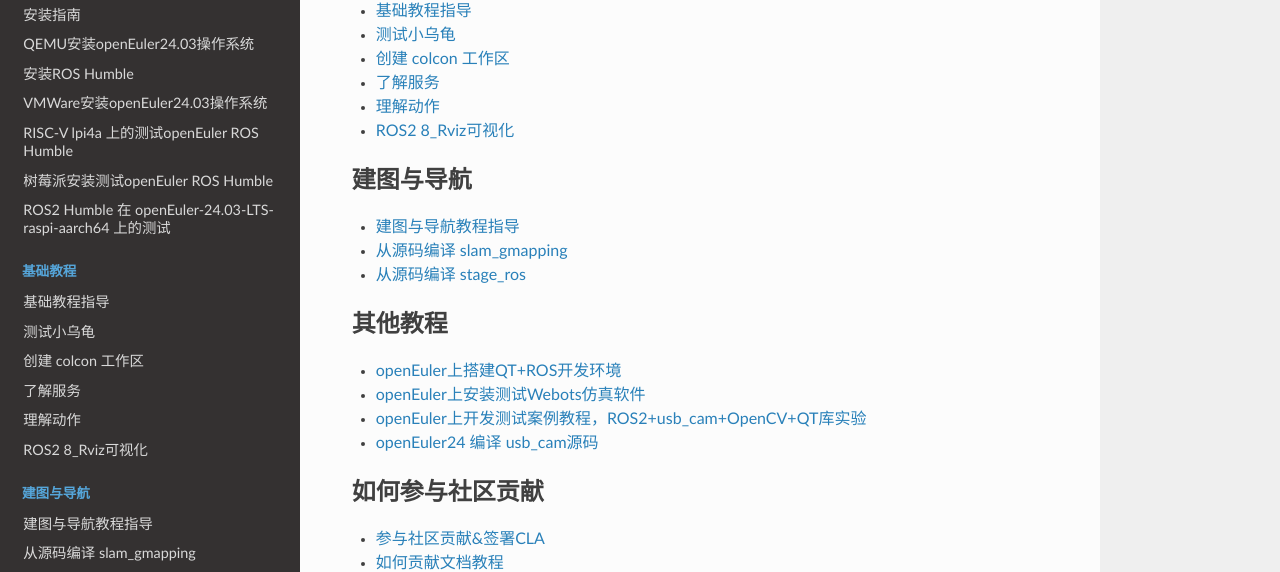
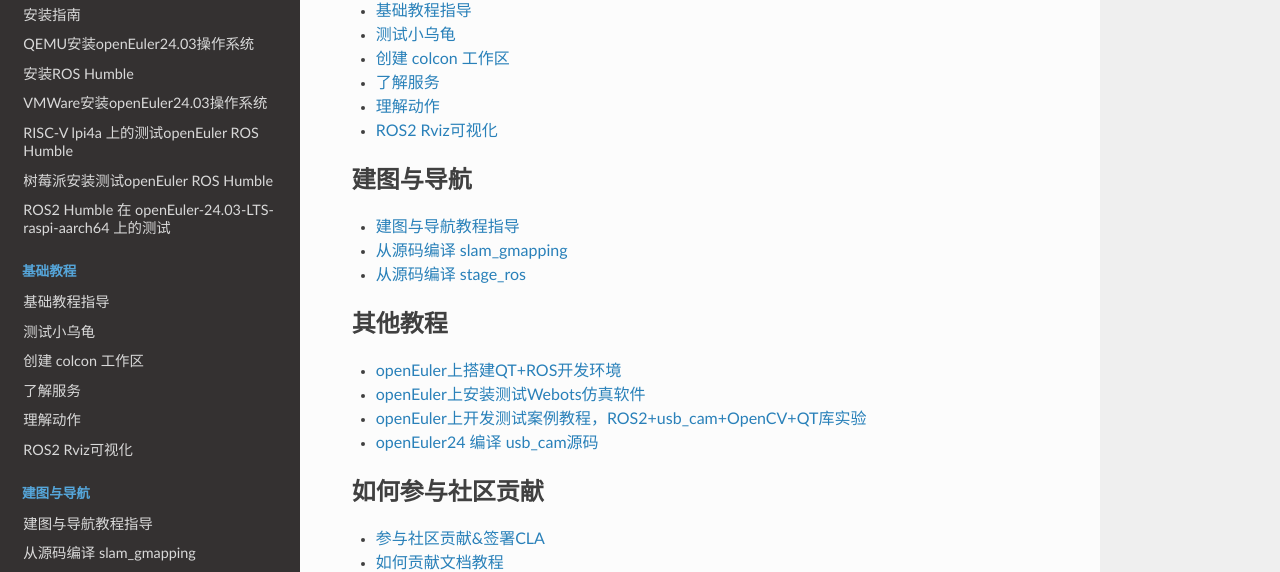
Before and after one commit to openeuler-mirror/ros, a Sphinx documentation site: the page built from docs/source/index.rst, in a window 1280 px wide and 900 px high, scrolled down 825 px. Shown: the part 137-709 px from the top of the window. Built offline with Sphinx 7.4.7 and the Read the Docs theme 2.0.0, drawn with Linux system fonts in a browser that asks for light colours.

Commit message:
add 1 txt

```diff
--- a/docs/source/tutorials/Rviz_Visualization.md
+++ b/docs/source/tutorials/Rviz_Visualization.md
@@ -1,4 +1,4 @@
-# ROS2 8_Rviz可视化
+# ROS2 Rviz可视化
 
 ## 1. URDF 统一机器人建模语言
 
```
